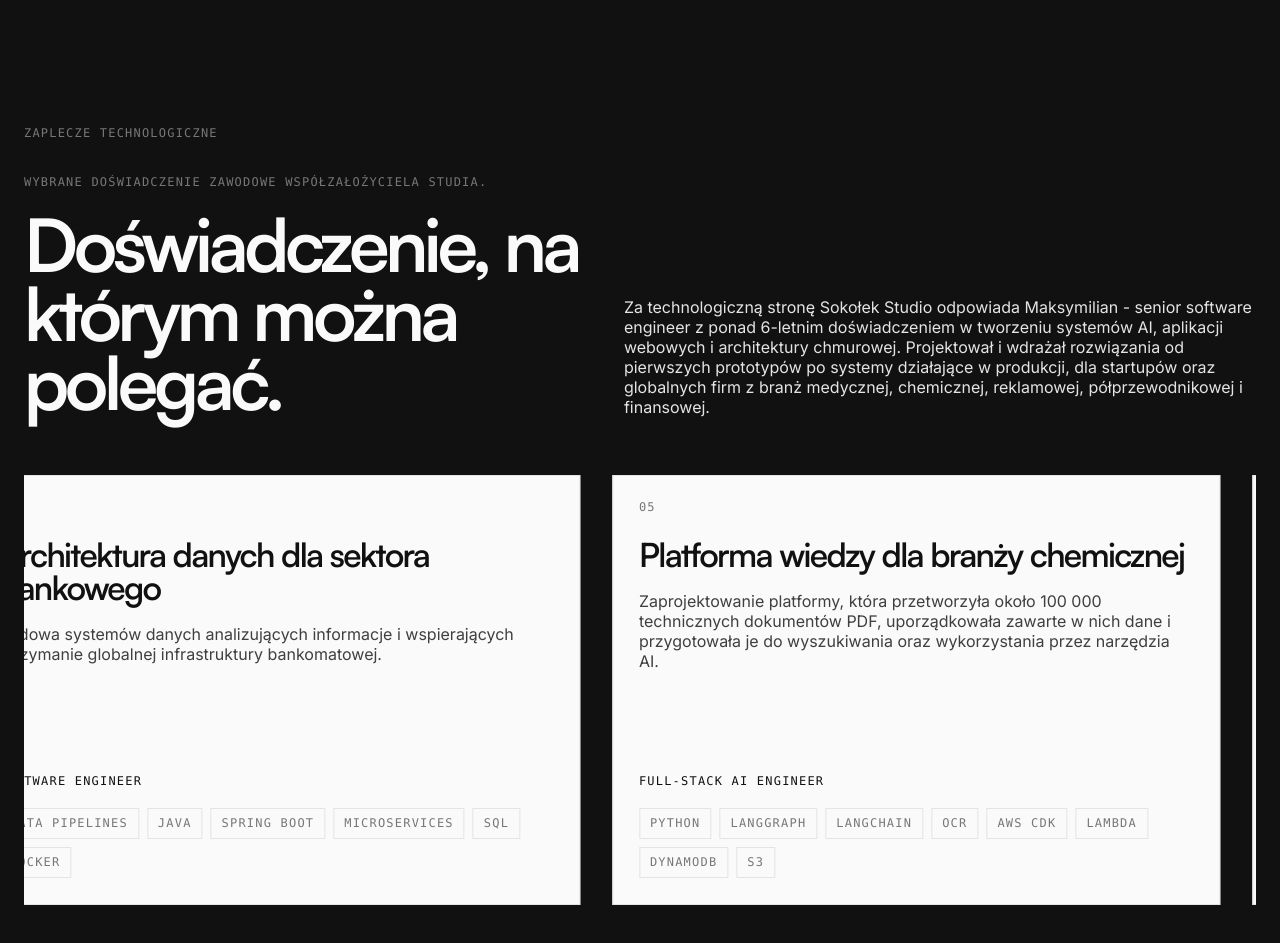
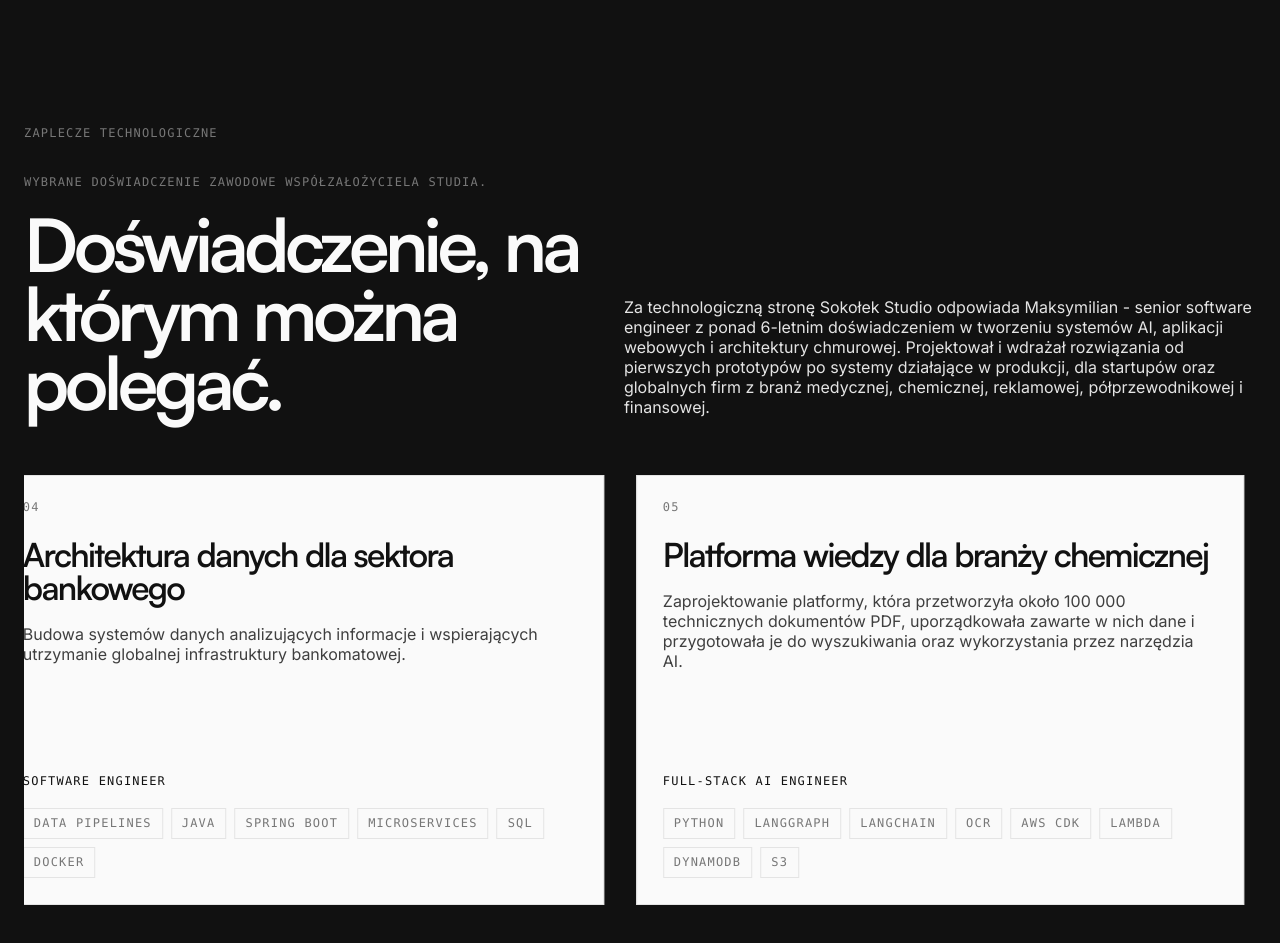
Before and after one commit to MaksymilianKalek/sokolek-studio, a React (Vite) app in the folder web/: page / in a window 1280 px wide. Shown: the part 5140-6083 px from the top of the page. Built offline with nearby package versions, Linux system fonts and the light colour scheme.

Commit message:
Update scroll horizontal

```diff
--- a/web/src/components/home/engineering-foundation.tsx
+++ b/web/src/components/home/engineering-foundation.tsx
@@ -11,8 +11,7 @@ type EngineeringPillar = {
   title: string
 }
 
-const horizontalLockTopOffset = '1.5rem'
-const horizontalLockScrollOffset = '24px'
+const horizontalLockHeadingTopPadding = 24
 
 export function EngineeringFoundation() {
   const { t } = useTranslation()
@@ -24,10 +23,12 @@ export function EngineeringFoundation() {
   const [canLockHorizontally, setCanLockHorizontally] = useState(false)
   const [horizontalDistance, setHorizontalDistance] = useState(0)
   const [lockContentHeight, setLockContentHeight] = useState(0)
+  const [lockTopOffset, setLockTopOffset] = useState(horizontalLockHeadingTopPadding)
+  const [lockViewportHeight, setLockViewportHeight] = useState(0)
   const pillars = t('engineeringFoundation.pillars', { returnObjects: true }) as EngineeringPillar[]
   const { scrollYProgress } = useScroll({
     target: sectionRef,
-    offset: [`start ${horizontalLockScrollOffset}`, 'end end'],
+    offset: [`start ${lockTopOffset}px`, 'end end'],
   })
   const x = useTransform(scrollYProgress, [0, 1], [0, -horizontalDistance])
 
@@ -41,8 +42,19 @@ export function EngineeringFoundation() {
     }
 
     const updateLockMetrics = () => {
+      const stickyContentBounds = stickyContent.getBoundingClientRect()
+      const heading = stickyContent.querySelector('h2')
+
+      if (!heading) {
+        throw new Error('Unable to position the engineering section: missing section heading.')
+      }
+
+      const headingOffset = heading.getBoundingClientRect().top - stickyContentBounds.top
+
       setHorizontalDistance(Math.max(track.scrollWidth - viewport.clientWidth, 0))
-      setLockContentHeight(Math.ceil(stickyContent.getBoundingClientRect().height))
+      setLockContentHeight(Math.ceil(stickyContentBounds.height))
+      setLockTopOffset(Math.floor(horizontalLockHeadingTopPadding - headingOffset))
+      setLockViewportHeight(window.innerHeight)
     }
 
     updateLockMetrics()
@@ -75,22 +87,26 @@ export function EngineeringFoundation() {
   }, [])
 
   const canUseHorizontalLayout = canLockHorizontally && !prefersReducedMotion
-  const shouldLockCards = canUseHorizontalLayout && horizontalDistance > 0 && lockContentHeight > 0
+  const shouldLockCards = canUseHorizontalLayout
+    && horizontalDistance > 0
+    && lockContentHeight > 0
+    && lockViewportHeight > 0
+  const lockedSectionHeight = lockViewportHeight - lockTopOffset + horizontalDistance
 
   return (
-    <div className={shouldLockCards ? 'surface-dark section-top-padding' : 'surface-dark'}>
+    <div className={shouldLockCards ? 'surface-dark section-top-padding section-bottom-padding' : 'surface-dark'}>
       <section
         ref={sectionRef}
         className="relative"
         style={{
-          height: shouldLockCards ? `${lockContentHeight + horizontalDistance}px` : undefined,
+          height: shouldLockCards ? `${lockedSectionHeight}px` : undefined,
         }}
       >
         <div
           ref={stickyContentRef}
-          className={shouldLockCards ? 'site-gutter section-bottom-padding sticky overflow-hidden' : 'site-section'}
+          className={shouldLockCards ? 'site-gutter sticky overflow-hidden' : 'site-section'}
           style={shouldLockCards ? {
-            top: horizontalLockTopOffset,
+            top: `${lockTopOffset}px`,
           } : undefined}
         >
           <div id="founder-background" className="site-container site-anchor">
```
